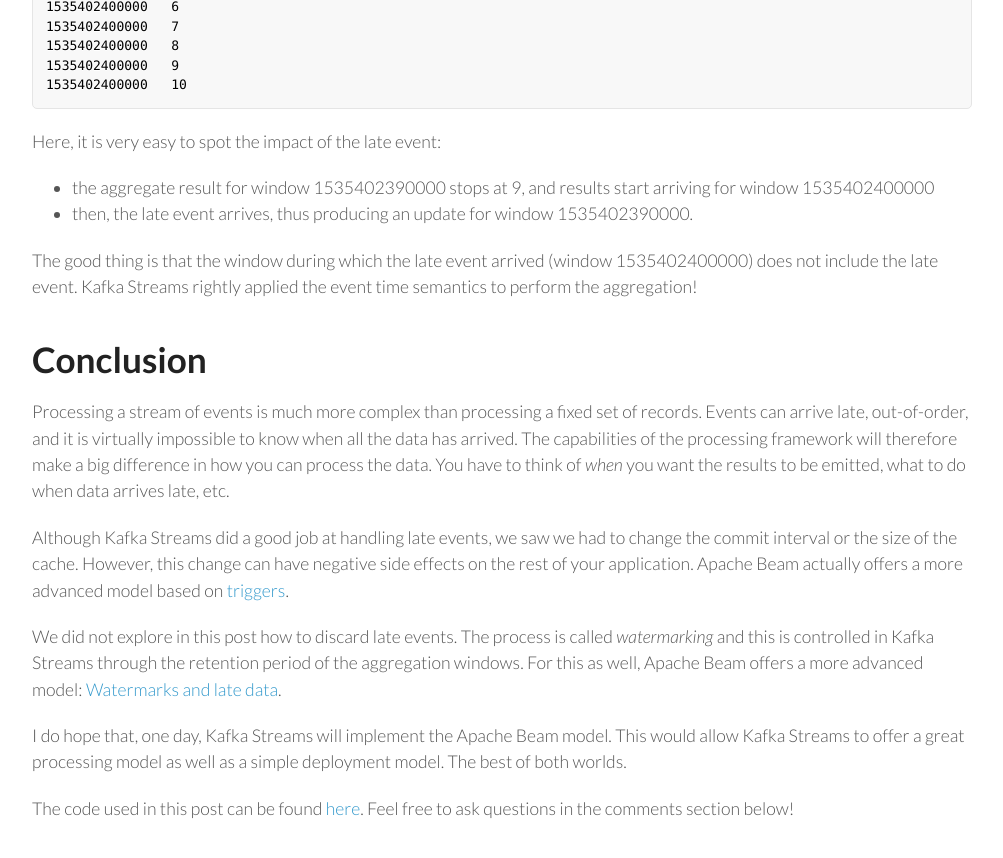
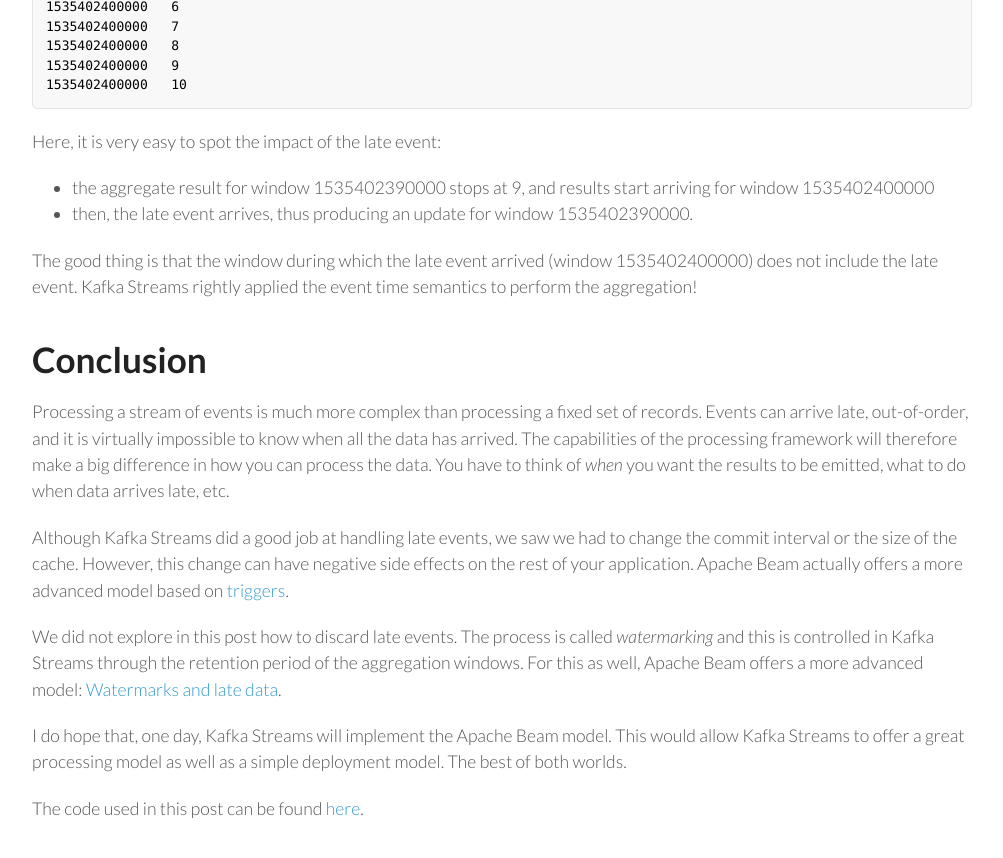
Before and after one commit to aseigneurin/aseigneurin.github.io, a Jekyll site: the page built from _posts/2018-08-27-kafka-streams-processing-late-events.md, in a window 1280 px wide and 900 px high, scrolled down 5785 px. Shown: the top 858 px of the window, without its empty margins (138-1141 px from the left). Built offline with Jekyll 4.4.1, drawn with Linux system fonts in a browser that asks for light colours; nearby versions of some CDN libraries.

Commit message:
minor edit

```diff
--- a/_posts/2018-08-27-kafka-streams-processing-late-events.md
+++ b/_posts/2018-08-27-kafka-streams-processing-late-events.md
@@ -255,4 +255,4 @@
 
 I do hope that, one day, Kafka Streams will implement the Apache Beam model. This would allow Kafka Streams to offer a great processing model as well as a simple deployment model. The best of both worlds.
 
-The code used in this post can be found [here](https://github.com/aseigneurin/kafka-tutorials/event-processing). Feel free to ask questions in the comments section below!
+The code used in this post can be found [here](https://github.com/aseigneurin/kafka-tutorials/event-processing).
```
